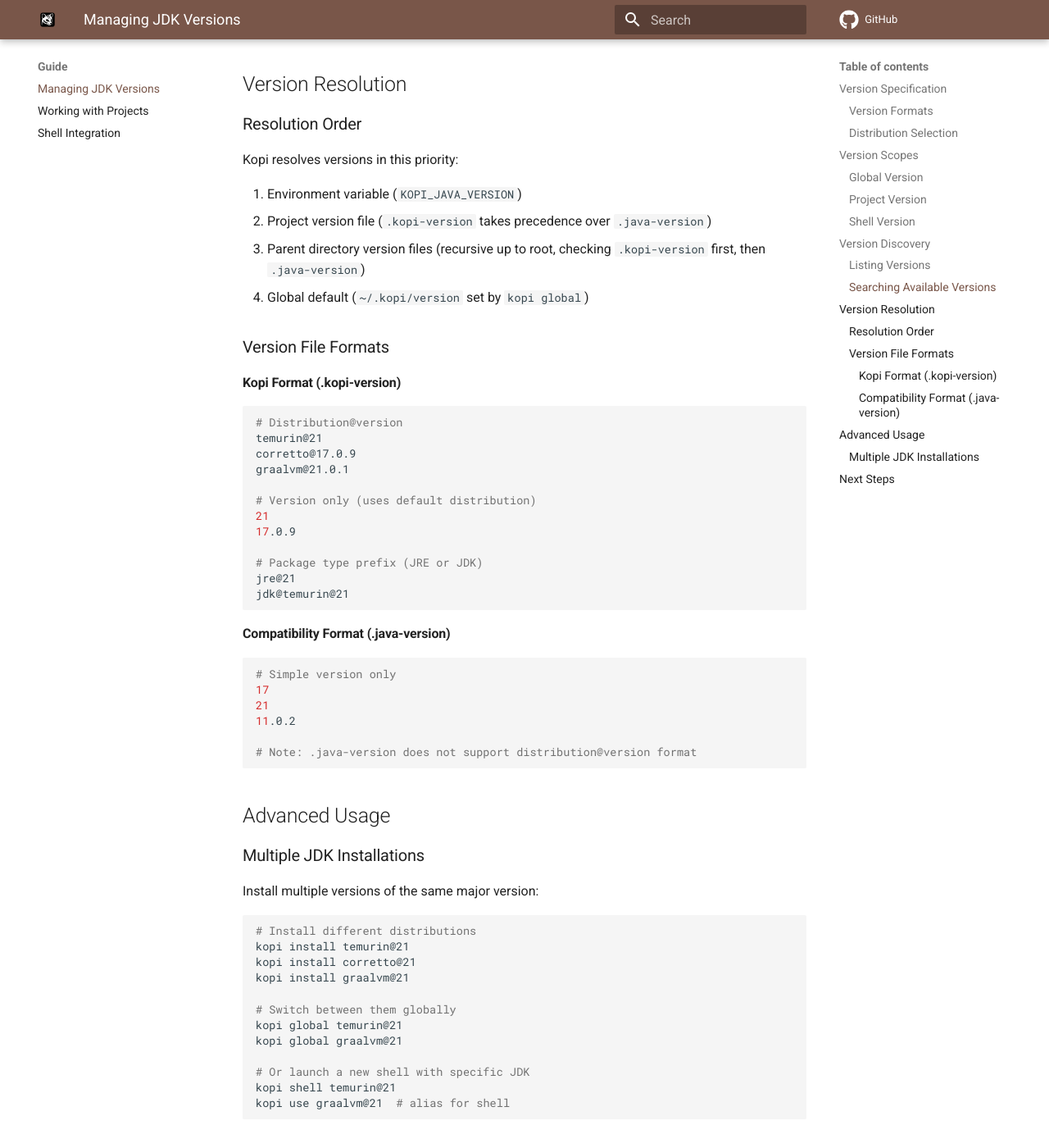
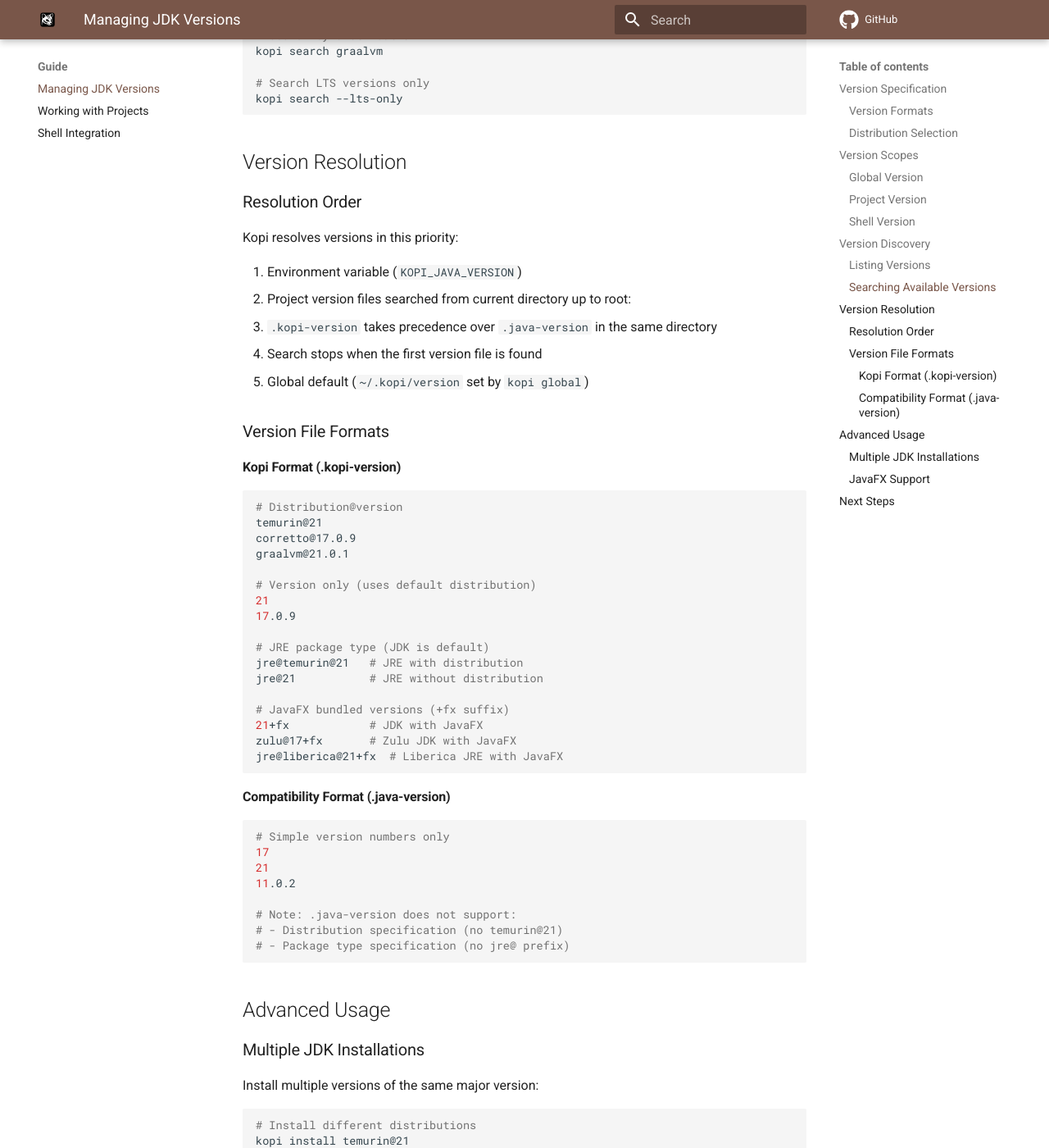
Before and after one commit to kopi-vm/kopi-vm.github.io, an MkDocs documentation site: the page built from docs/guide/managing-versions.md, in a window 1280 px wide and 1400 px high, scrolled down 2550 px. Shown: the whole window at 82% size. Built offline with MkDocs 1.6.1 and Material for MkDocs 9.7.7, drawn with Linux system fonts in a browser that asks for light colours; comment, search, counter and statistics services are not loaded; some of the changed text lies outside the part shown.

Commit message:
version番号の指定に関する記述を改定

````diff
--- a/docs/guide/managing-versions.md
+++ b/docs/guide/managing-versions.md
@@ -22,9 +22,14 @@ kopi install temurin@21.0.2+13
 kopi install latest
 kopi install temurin@latest
 
-# Package type (JRE or JDK)
+# JRE package type (JDK is default)
 kopi install jre@21
-kopi install jdk@temurin@21
+kopi install jre@temurin@21
+
+# JavaFX bundled versions (+fx suffix)
+kopi install 21+fx
+kopi install zulu@21+fx
+kopi install jre@liberica@17+fx
 ```
 
 ### Distribution Selection
@@ -48,11 +53,11 @@ Set the system-wide default JDK:
 # Set global version
 kopi global 21
 
+# Set with distribution
+kopi global temurin@21
+
 # View current version
 kopi current
-
-# Reset to system JDK
-kopi global system
 ```
 
 ### Project Version
@@ -122,9 +127,10 @@ kopi search --lts-only
 Kopi resolves versions in this priority:
 
 1. Environment variable (`KOPI_JAVA_VERSION`)
-2. Project version file (`.kopi-version` takes precedence over `.java-version`)
-3. Parent directory version files (recursive up to root, checking `.kopi-version` first, then `.java-version`)
-4. Global default (`~/.kopi/version` set by `kopi global`)
+2. Project version files searched from current directory up to root:
+   - `.kopi-version` takes precedence over `.java-version` in the same directory
+   - Search stops when the first version file is found
+3. Global default (`~/.kopi/version` set by `kopi global`)
 
 ### Version File Formats
 
@@ -140,20 +146,27 @@ graalvm@21.0.1
 21
 17.0.9
 
-# Package type prefix (JRE or JDK)
-jre@21
-jdk@temurin@21
+# JRE package type (JDK is default)
+jre@temurin@21   # JRE with distribution
+jre@21           # JRE without distribution
+
+# JavaFX bundled versions (+fx suffix)
+21+fx            # JDK with JavaFX
+zulu@17+fx       # Zulu JDK with JavaFX
+jre@liberica@21+fx  # Liberica JRE with JavaFX
 ```
 
 #### Compatibility Format (.java-version)
 
 ```bash
-# Simple version only
+# Simple version numbers only
 17
 21
 11.0.2
 
-# Note: .java-version does not support distribution@version format
+# Note: .java-version does not support:
+# - Distribution specification (no temurin@21)
+# - Package type specification (no jre@ prefix)
 ```
 
 ## Advanced Usage
@@ -177,6 +190,31 @@ kopi shell temurin@21
 kopi use graalvm@21  # alias for shell
 ```
 
+### JavaFX Support
+
+Install JDKs with JavaFX bundled using the `+fx` suffix:
+
+```bash
+# Install JDK with JavaFX
+kopi install 21+fx
+kopi install zulu@17+fx
+kopi install liberica@21.0.2+fx
+
+# Set JavaFX version for project
+kopi local zulu@21+fx
+
+# Use JavaFX version in new shell
+kopi shell liberica@17+fx
+```
+
+**Available distributions with JavaFX:**
+
+- **Zulu** (Azul) - Provides JavaFX builds
+- **Liberica** (BellSoft) - Full edition includes JavaFX
+- **Oracle** - Some versions include JavaFX
+
+**Note:** Not all distributions provide JavaFX-bundled builds. If a JavaFX build is not available for your requested version, Kopi will show available alternatives.
+
 ## Next Steps
 
 - [Working with Projects](projects.md) - Project configuration
````
Also changed, not shown: docs/concepts/version-files.md (+86 -34 lines).
